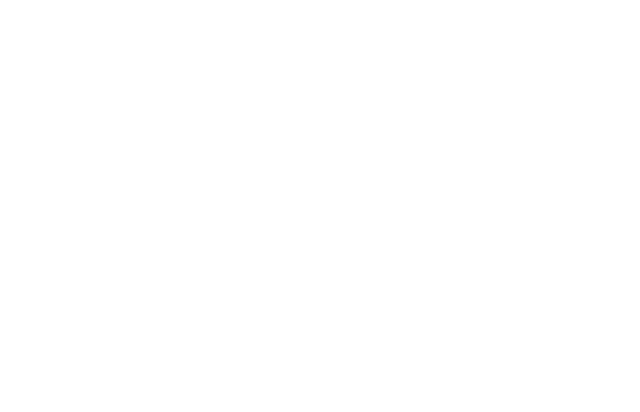
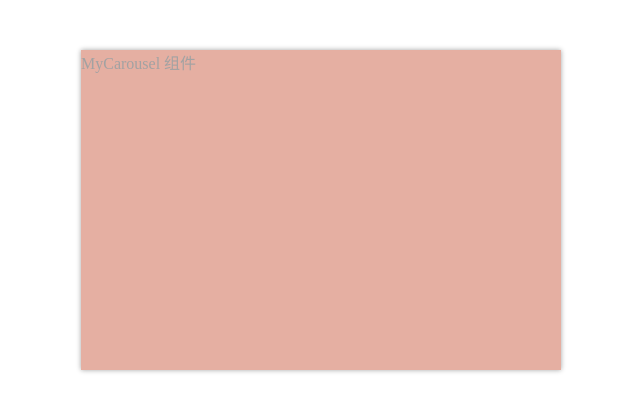
Before and after one commit to wuying052/some-buy, a React (Create React App) app: page /animation in a window 1280 px wide. Before the commit this address had no page. Shown: the top 412 px of the page, without its empty margins (319-959 px from the left). Built offline with nearby package versions, Linux system fonts and the light colour scheme.

Commit message:
动画效果demo

```diff
--- /dev/null
+++ b/src/component/animal/index.jsx
@@ -0,0 +1,9 @@
+export default function(){
+  return (
+    <div class='ani'>
+      <div className='page-left'>
+        <a >MyCarousel 组件</a>
+      </div>
+    </div>
+  );
+}
--- a/src/router/index.js
+++ b/src/router/index.js
@@ -1,5 +1,6 @@
 import HomePage from "../view"
 import other from "../view/other"
+import animal from "../component/animal"
 
 const routers = [
   {
@@ -12,6 +13,11 @@
     path:'other',
     components: other
   },
+  {
+    name:'animal',
+    path:'animation',
+    components: animal
+  },
 ]
 
 export default routers
--- a/src/view/common.scss
+++ b/src/view/common.scss
@@ -13,5 +13,37 @@
   }
   .page-right{
     flex: 1;
+    margin-left: 15px;
   }
 }
+// 动画效果demo
+.ani {
+  width: 480px;
+  height: 320px;
+  margin: 50px auto;
+  overflow: hidden;
+  box-shadow: 0 0 5px rgba(0, 0, 0, 1);
+  background-size: cover;
+  background-position: center;
+  animation-name: loops;
+  animation-duration: 5s;
+  animation-iteration-count: infinite;
+  /* animation:show-item 2s ease-in forwards;  */
+}
+
+@keyframes loops {
+  0% {
+    opacity: 1;
+    background-color: yellow;
+  }
+
+  50% {
+    opacity: 0.5;
+    background-color: red;
+  }
+
+  100% {
+    opacity: 0;
+    background-color: green;
+  }
+}
--- a/src/view/index.jsx
+++ b/src/view/index.jsx
@@ -12,6 +12,9 @@
       <div className='item'>
         <a onClick={goto}>组件</a>
       </div>
+      <div className='item'>
+        <a onClick={()=>navigat('animation')}>动画</a>
+      </div>
     </div>
   )
 }
```
